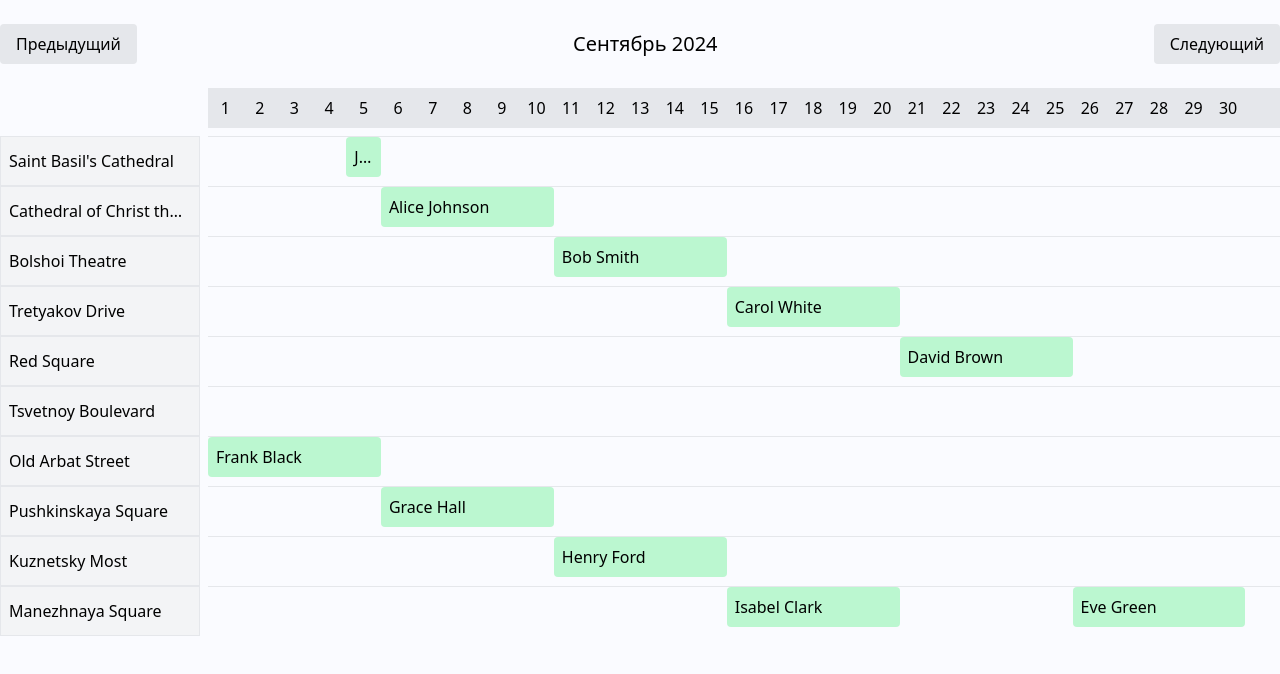
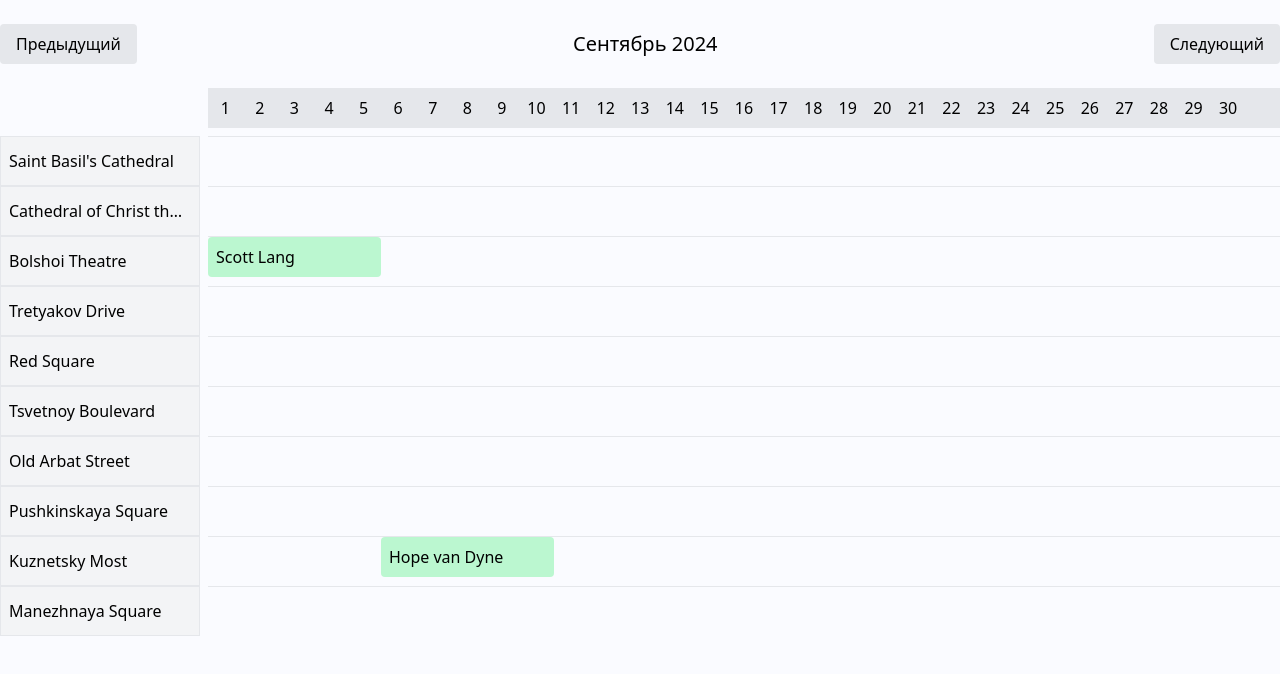
Before and after one commit to alkhilaev/vue-tailwind, a Vue app: page /booking in a window 1280 px wide. Shown: the top 674 px of the page. Built offline with nearby package versions, Linux system fonts and the light colour scheme; the HTML template or start-up script is replaced by a standard one.

Commit message:
Booking dashboard 0.4. Сделал динамическое отображение по разным месяцам.

```diff
--- a/src/views/booking/index.vue
+++ b/src/views/booking/index.vue
@@ -77,21 +77,68 @@ export default {
     ]);
 
     const bookings = ref([
+      // Январь
       { id: 1, guest: "John Doe", startDate: "2024-01-05", endDate: "2024-01-05", objectId: 1 },
       { id: 2, guest: "Alice Johnson", startDate: "2024-01-06", endDate: "2024-01-10", objectId: 2 },
       { id: 3, guest: "Bob Smith", startDate: "2024-01-11", endDate: "2024-01-15", objectId: 3 },
       { id: 4, guest: "Carol White", startDate: "2024-01-16", endDate: "2024-01-20", objectId: 4 },
       { id: 5, guest: "David Brown", startDate: "2024-01-21", endDate: "2024-01-25", objectId: 5 },
       { id: 6, guest: "Eve Green", startDate: "2024-01-26", endDate: "2024-01-30", objectId: 10 },
+
+      // Февраль
       { id: 7, guest: "Frank Black", startDate: "2024-02-01", endDate: "2024-02-05", objectId: 7 },
       { id: 8, guest: "Grace Hall", startDate: "2024-02-06", endDate: "2024-02-10", objectId: 8 },
       { id: 9, guest: "Henry Ford", startDate: "2024-02-11", endDate: "2024-02-15", objectId: 9 },
       { id: 10, guest: "Isabel Clark", startDate: "2024-02-16", endDate: "2024-02-20", objectId: 10 },
+
+      // Март
+      { id: 11, guest: "Julia Adams", startDate: "2024-03-01", endDate: "2024-03-05", objectId: 1 },
+      { id: 12, guest: "Steve Rogers", startDate: "2024-03-06", endDate: "2024-03-10", objectId: 3 },
+      { id: 13, guest: "Tony Stark", startDate: "2024-03-11", endDate: "2024-03-15", objectId: 6 },
+      { id: 14, guest: "Natasha Romanoff", startDate: "2024-03-16", endDate: "2024-03-20", objectId: 7 },
+
+      // Апрель
+      { id: 15, guest: "Bruce Wayne", startDate: "2024-04-01", endDate: "2024-04-05", objectId: 5 },
+      { id: 16, guest: "Clark Kent", startDate: "2024-04-06", endDate: "2024-04-10", objectId: 4 },
+
+      // Май
+      { id: 17, guest: "Peter Parker", startDate: "2024-05-01", endDate: "2024-05-05", objectId: 9 },
+      { id: 18, guest: "Bruce Banner", startDate: "2024-05-06", endDate: "2024-05-10", objectId: 8 },
+
+      // Июнь
+      { id: 19, guest: "Diana Prince", startDate: "2024-06-01", endDate: "2024-06-05", objectId: 2 },
+      { id: 20, guest: "Barry Allen", startDate: "2024-06-06", endDate: "2024-06-10", objectId: 1 },
+
+      // Июль
+      { id: 21, guest: "Arthur Curry", startDate: "2024-07-01", endDate: "2024-07-05", objectId: 7 },
+      { id: 22, guest: "Hal Jordan", startDate: "2024-07-06", endDate: "2024-07-10", objectId: 5 },
+
+      // Август
+      { id: 23, guest: "Wade Wilson", startDate: "2024-08-01", endDate: "2024-08-05", objectId: 10 },
+      { id: 24, guest: "Victor Stone", startDate: "2024-08-06", endDate: "2024-08-10", objectId: 6 },
+
+      // Сентябрь
+      { id: 25, guest: "Scott Lang", startDate: "2024-09-01", endDate: "2024-09-05", objectId: 3 },
+      { id: 26, guest: "Hope van Dyne", startDate: "2024-09-06", endDate: "2024-09-10", objectId: 9 },
+
+      // Октябрь
+      { id: 27, guest: "Stephen Strange", startDate: "2024-10-01", endDate: "2024-10-05", objectId: 4 },
+      { id: 28, guest: "Wanda Maximoff", startDate: "2024-10-06", endDate: "2024-10-10", objectId: 5 },
+      { id: 1, guest: "John Doe", startDate: "2024-10-29", endDate: "2024-10-31", objectId: 1 },
+
+      // Ноябрь
+      { id: 29, guest: "T'Challa", startDate: "2024-11-01", endDate: "2024-11-05", objectId: 8 },
+      { id: 30, guest: "Shuri", startDate: "2024-11-06", endDate: "2024-11-10", objectId: 7 },
+
+      // Декабрь
+      { id: 31, guest: "Loki Laufeyson", startDate: "2024-12-01", endDate: "2024-12-05", objectId: 9 },
+      { id: 32, guest: "Thor Odinson", startDate: "2024-12-06", endDate: "2024-12-10", objectId: 10 },
     ]);
 
     const currentMonth = ref(new Date().getMonth());
     const currentYear = ref(new Date().getFullYear());
 
+    // Дни в месяце
     const daysInMonth = computed(() => {
       const year = currentYear.value;
       const month = currentMonth.value;
@@ -122,6 +169,14 @@ export default {
       return `${monthNames[currentMonth.value]} ${currentYear.value}`;
     });
 
+    // Фильтр бронирований по месяцу
+    const filteredBookings = computed(() => {
+      return bookings.value.filter((booking) => {
+        const startDate = new Date(booking.startDate);
+        return startDate.getMonth() === currentMonth.value && startDate.getFullYear() === currentYear.value;
+      });
+    });
+
     const bookingStyle = (booking) => {
       const start = new Date(booking.startDate).getDate() - 1;
       const end = new Date(booking.endDate).getDate() - 1;
@@ -132,7 +187,7 @@ export default {
     };
 
     const getBookingsForObject = (objectId) =>
-      bookings.value.filter((booking) => booking.objectId === objectId);
+      filteredBookings.value.filter((booking) => booking.objectId === objectId);
 
     const nextMonth = () => {
       if (currentMonth.value === 11) {
```
